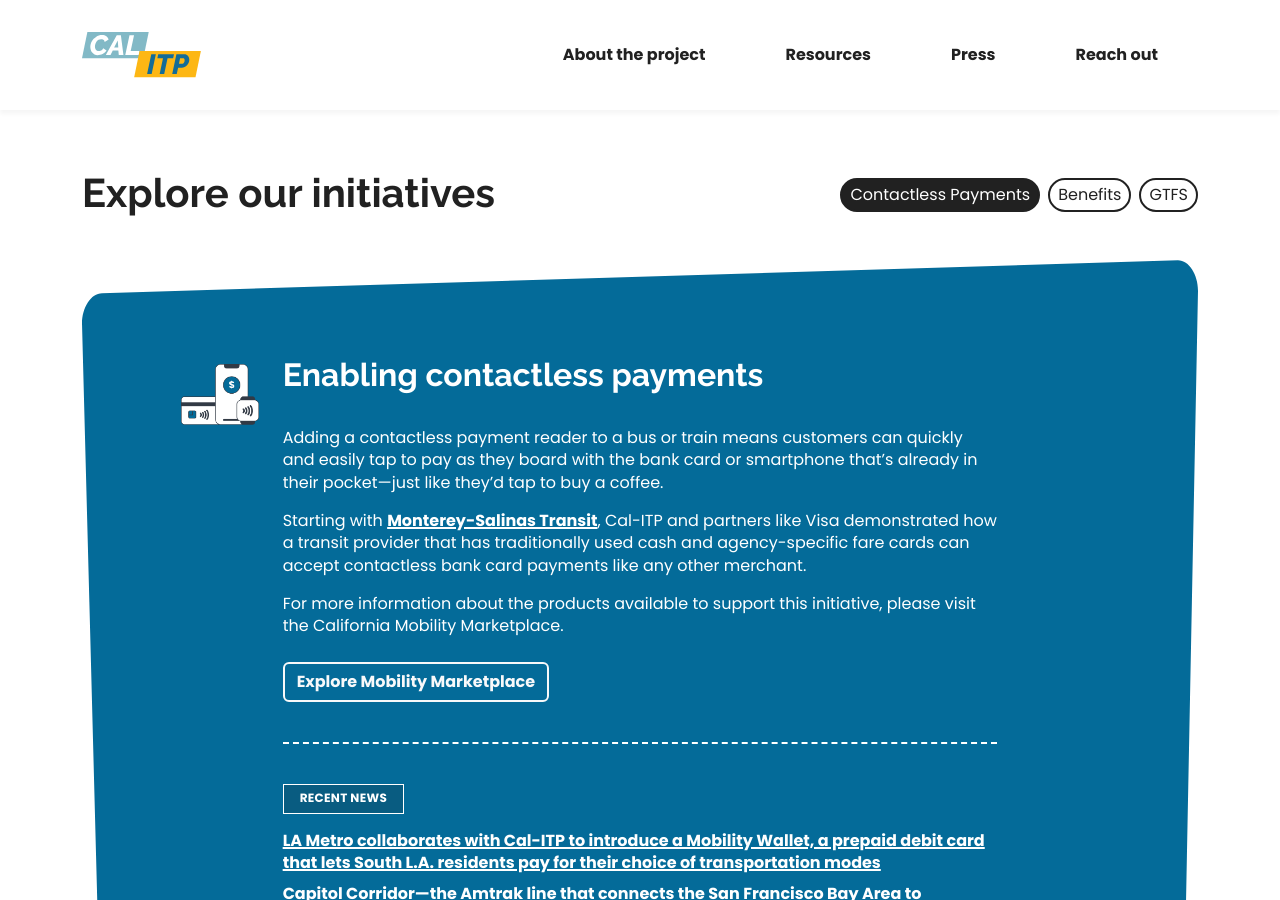
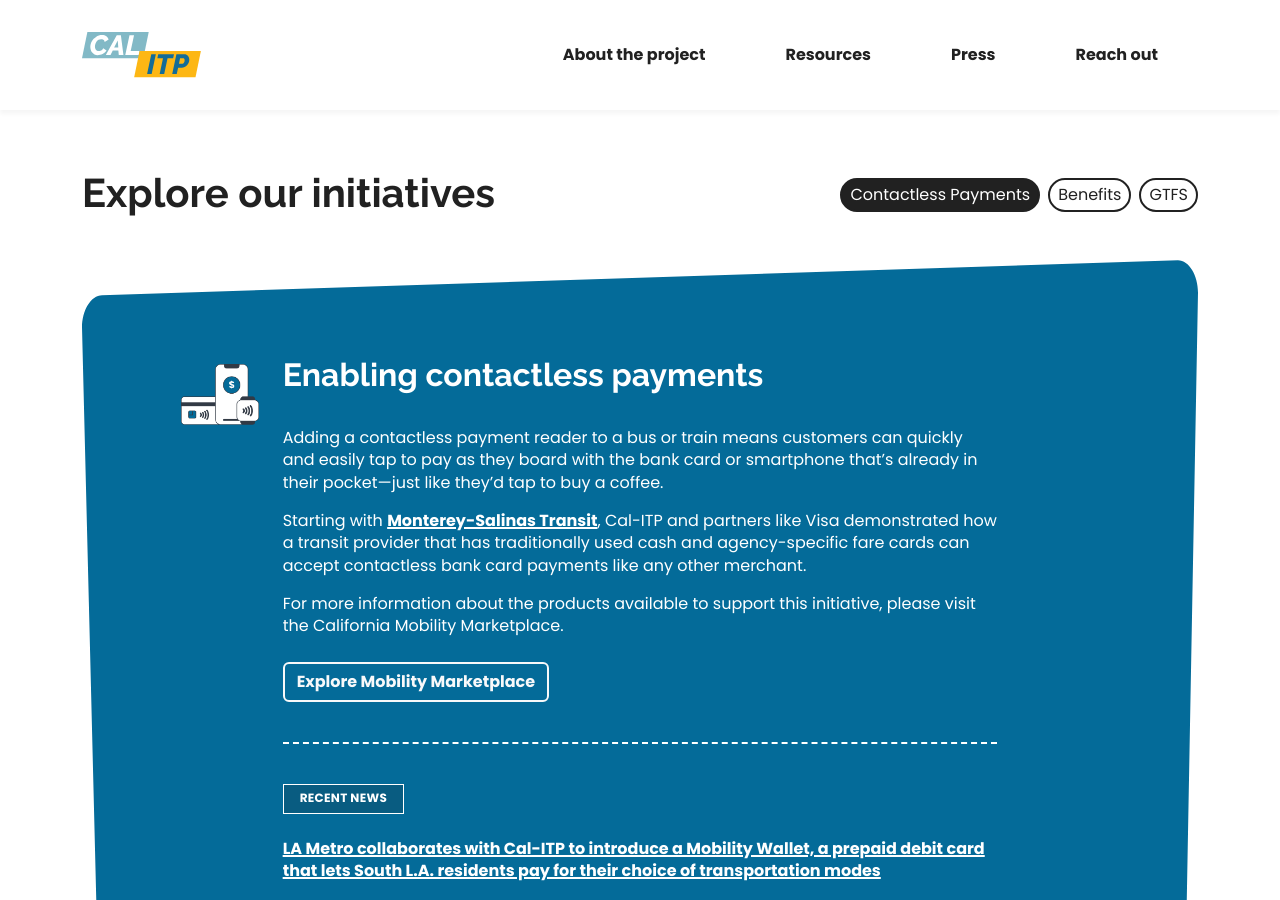
Before and after one commit to cal-itp/calitp.org, a Jekyll site: the page built from src/index.html, in a window 1280 px wide and 900 px high, scrolled down 1939 px. Built offline with Jekyll 4.4.1, drawn with Linux system fonts in a browser that asks for light colours.

Commit message:
fix(initiatives): add 16px total vertical padding between links

```diff
--- a/src/_includes/initiatives.html
+++ b/src/_includes/initiatives.html
@@ -73,7 +73,7 @@
                 {% if press.tags contains initiative.tag %}
                   <article class="press-item">
                     <a
-                      class="text-white fw-bold mb-2 d-block"
+                      class="text-white fw-bold py-2 d-block"
                       rel="noreferrer"
                       href="{{ url }}"
                       {% if press.external %}target="_blank"{% endif %}>{{ press.title }}</a>
@@ -97,7 +97,7 @@
                 {% if resource.tags contains initiative.tag %}
                   <article class="resource">
                     <a
-                      class="text-white fw-bold mb-2 d-block"
+                      class="text-white fw-bold py-2 d-block"
                       rel="noreferrer"
                       href="{{ url }}"
                       target="_blank">{{ resource.title }}</a>
```
